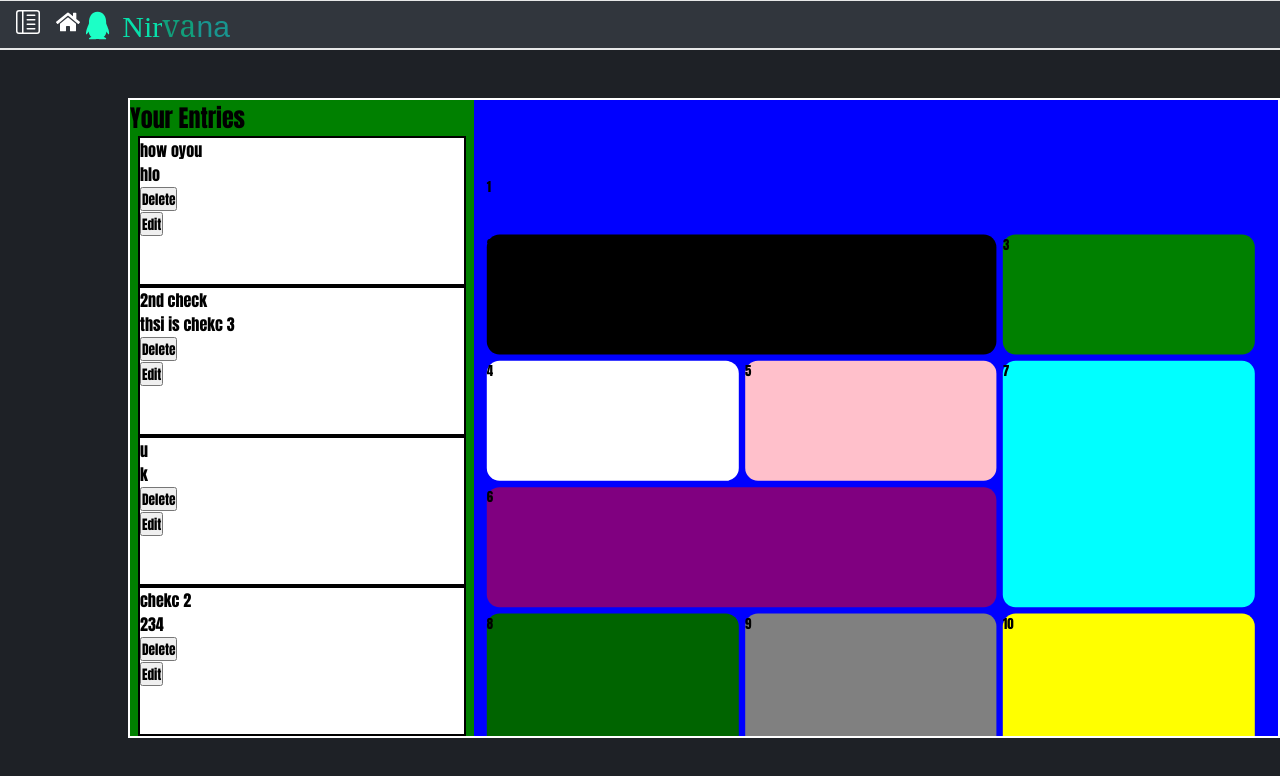
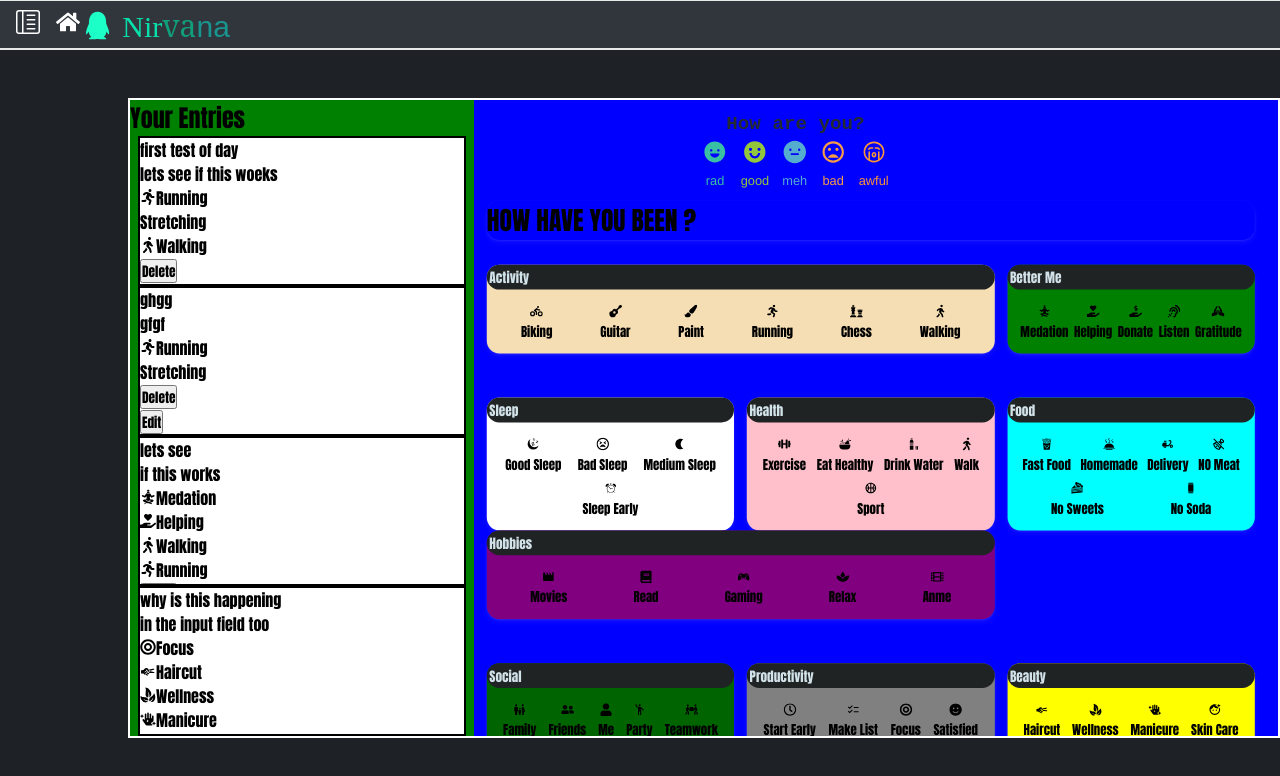
Before and after one commit to RishabhKumarDev/Nirvana, a React (Vite) app: page /history in a window 1280 px wide. Shown: the top 776 px of the page. Built offline with nearby package versions, Linux system fonts and the light colour scheme; data requests are answered from the project's data file.

Commit message:
most of the main logic is complete styling is needed after this commit i will be working on the emoji at top corner

```diff
--- a/data/db.json
+++ b/data/db.json
@@ -1,24 +1,68 @@
 {
   "notes": [
     {
-      "id": "2435",
-      "title": "how oyou",
-      "content": "hlo"
+      "id": "e76a",
+      "title": "first test of day",
+      "content": "lets see if this woeks",
+      "selectedEmojis": [
+        "Running",
+        "Stretching",
+        "Walking"
+      ]
     },
     {
-      "id": "4168",
-      "title": "2nd check",
-      "content": "thsi is chekc 3"
+      "id": "684a",
+      "title": "ghgg",
+      "content": "gfgf",
+      "selectedEmojis": [
+        "Running",
+        "Stretching"
+      ]
     },
     {
-      "id": "f49d",
-      "title": "u",
-      "content": "k"
+      "id": "fb4e",
+      "title": "lets see ",
+      "content": "if this works",
+      "selectedEmojis": [
+        "Medation",
+        "Helping",
+        "Walking",
+        "Running"
+      ]
     },
     {
-      "id": "7fb0",
-      "title": "chekc 2",
-      "content": "234"
+      "id": "00b8",
+      "title": "why is this happening ",
+      "content": "in the input field too",
+      "selectedEmojis": [
+        "Focus",
+        "Haircut",
+        "Wellness",
+        "Manicure",
+        "Skin Care",
+        "Start Early",
+        "Make List",
+        "Relax",
+        "Walking",
+        "Stretching",
+        "Eat Healthy",
+        "Drink Water",
+        "Read",
+        "Party",
+        "Friends"
+      ]
+    },
+    {
+      "id": "9e48",
+      "title": "great full",
+      "content": "i am great full for everything i have like head phone, scuty, laptop, house, book, body, hair, past experiences, existance it self.\n",
+      "selectedEmojis": [
+        "Medation",
+        "Medium Sleep",
+        "Relax",
+        "Progress",
+        "Skin Care"
+      ]
     }
   ]
 }
--- /dev/null
+++ b/src/components/IconsContainer.jsx
@@ -0,0 +1,142 @@
+// react-icons/fa
+import {
+     FaRunning, FaWalking, FaDumbbell,
+    FaBook, FaFilm, FaSpa, FaHandHoldingHeart, FaPrayingHands,
+    FaAssistiveListeningSystems, FaHandHoldingUsd, FaUserFriends, FaUser,
+    FaPeopleCarry,  FaRegClock, FaBullseye, FaSmile, FaBookOpen,
+    FaHandSparkles, FaRegTired , FaHeart, FaQuestion , FaChess ,FaBiking , FaGuitar , FaPaintBrush
+  } from "react-icons/fa";
+
+  // react-icons/md
+  import {
+    MdDeliveryDining, MdNightlight,
+    MdOutlineSportsBasketball, MdMovie,
+    MdFamilyRestroom,  MdEmojiPeople, MdOutlineTrackChanges, MdChecklist,
+    MdCelebration ,
+    MdFaceRetouchingNatural ,
+  } from "react-icons/md";
+
+  // react-icons/gi
+  import {
+    GiNightSleep, GiAlarmClock, GiFrenchFries, GiHotMeal, GiCakeSlice, GiSodaCan,
+    GiFruitBowl, GiWaterBottle, GiConsoleController,
+    GiMeditation,
+     GiScissors, GiThreeLeaves , GiIsland, GiHotSurface, GiVolcano,
+     GiWaterDrop, GiHeavyRain ,GiLotus , GiHelp
+  } from "react-icons/gi";
+
+  // react-icons/tb
+  import { TbCloudStorm, TbBalloon, TbMountain , TbMeatOff } from "react-icons/tb";
+
+
+
+export const iconCategory = [
+    {
+        category:"Activity",
+        emojis:[
+            {icon: <FaBiking/>, name:"Biking"},
+            {icon: <FaGuitar/>, name:"Guitar"},
+            {icon: <FaPaintBrush/>, name:"Paint"},
+            {icon: <FaRunning/>, name:"Running"},
+            {icon: <FaChess />, name:"Chess"},
+            {icon: <FaWalking/>, name:"Walking"}
+        ]
+
+    },{
+        category:"Better Me",
+        emojis:[
+            {icon:<GiMeditation/>,name:"Medation"},
+            {icon:<FaHandHoldingHeart/>,name:"Helping"},
+            {icon:<FaHandHoldingUsd/>,name:"Donate"},
+            {icon:<FaAssistiveListeningSystems/>,name:"Listen"},
+            {icon:<FaPrayingHands/>,name:"Gratitude"}
+
+        ]
+    },{
+        category:"Sleep",
+        emojis:[
+            {icon:<GiNightSleep /> ,name:"Good Sleep" },
+            {icon:<FaRegTired/>,name:"Bad Sleep"},
+            {icon:<MdNightlight/>,name:"Medium Sleep"},
+            {icon:<GiAlarmClock/>,name:"Sleep Early"}
+        ]
+    },{
+        category:"Health",
+        emojis:[
+            {icon:<FaDumbbell/>,name:"Exercise"},
+            {icon:<GiFruitBowl/>,name:"Eat Healthy"},
+            {icon:<GiWaterBottle/>,name:"Drink Water"},
+            {icon:<FaWalking/>,name:"Walk"},
+            {icon:<MdOutlineSportsBasketball/>,name:"Sport"}
+
+        ]
+    },{
+        category:"Hobbies",
+        emojis:[
+            {icon:<MdMovie/>,name:"Movies"},
+            {icon:<FaBook/>,name:"Read"},
+            {icon:<GiConsoleController/>,name:"Gaming"},
+            {icon:<FaSpa/>,name:"Relax"},
+            {icon:<FaFilm/>,name:"Anme"}
+        ]
+    },{
+        category:"Food",
+        emojis:[
+            {icon:<GiFrenchFries/>,name:"Fast Food"},
+            {icon:<GiHotMeal/>,name:"Homemade"},
+            {icon:<MdDeliveryDining/>,name:"Delivery"},
+            {icon:<TbMeatOff/>,name:"NO Meat"},
+            {icon:<GiCakeSlice/>,name:"No Sweets"},
+            {icon:<GiSodaCan/>,name:"No Soda"}
+        ]
+    },{
+        category:"Social",
+        emojis:[
+            {icon:<MdFamilyRestroom/>, name:"Family"},
+            {icon:<FaUserFriends/>,name:"Friends"},
+            {icon:<FaUser/>,name:"Me"},
+            {icon:<MdEmojiPeople/>,name:"Party"},
+            {icon:<FaPeopleCarry/>,name:"Teamwork"}
+
+        ]
+    },{
+        category:"Productivity",
+        emojis:[
+            {icon:<FaRegClock/>,name:"Start Early"},
+            {icon:<MdChecklist/>,name:"Make List"},
+            {icon:<FaBullseye/>,name:"Focus"},
+            {icon:<FaSmile/>,name:"Satisfied"},
+            {icon:<FaBookOpen/>,name:"Progress"},
+            {icon:<MdOutlineTrackChanges/>,name:"Growth"}
+        ]
+    },{
+        category:"Beauty",
+        emojis:[
+            {icon:<GiScissors/>,name:"Haircut"},
+            {icon:<GiThreeLeaves/>,name:"Wellness"},
+            {icon:<FaHandSparkles/>,name:"Manicure"},
+            {icon:<MdFaceRetouchingNatural/>,name:"Skin Care"},
+
+        ]
+    },{
+        category:"Emotion",
+        emojis:[
+            {icon:<TbBalloon  />,name:"Happy"},
+            {icon:<MdCelebration />,name:"Excited"},
+            {icon:<FaHeart />,name:"Grateful"},
+            {icon:<GiIsland />,name:"Relaxed"},
+            {icon:<GiLotus/>,name:"Content"},
+            {icon:<GiHotSurface />,name:"Tired"},
+            {icon:<FaQuestion />,name:"Unsure"},
+            {icon:<TbMountain />,name:"Bored"},
+            {icon:<TbCloudStorm />,name:"Anxious"},
+            {icon:<GiVolcano />,name:"Angry"},
+            {icon:<GiHeavyRain />,name:"Stressed"},
+            {icon:<GiThreeLeaves/>,name:"Sad"},
+            {icon:<GiHelp />,name:"Desperate"},
+
+        ]
+    }
+
+
+]
--- /dev/null
+++ b/src/components/InputEmojis.jsx
@@ -0,0 +1,46 @@
+import "../styles/InputEmojis.css";
+import { iconCategory } from "./IconsContainer";
+
+const InputEmojis = ({selectedEmojis,setSelectedEmojis}) => {
+
+
+   const toggleEmoji =(name)=>{
+
+       setSelectedEmojis((prev)=>
+       prev.includes(name) ? prev.filter((e) => e !== name) :[...prev,name]
+    );
+
+
+   }
+
+
+
+    return (
+        <>
+        {iconCategory.map((categoryObj,index) =>(
+            <div key={categoryObj.category}
+            className={`cd${index + 2}`}
+            >
+        <div className="emoji-title">{categoryObj.category}</div>
+
+        <div className="emojis-names-wrap">
+            {categoryObj.emojis.map((iconObj)=>(
+                <div
+                key={iconObj.name}
+                className={`emoji-name-container ${selectedEmojis.includes(iconObj.name)? "selected" : ""}`}
+                onClick = {() => toggleEmoji(iconObj.name)}
+                >
+                    <div className="input-emoji-wrap">{iconObj.icon}</div>
+                    <div className="input-emoji-name">{iconObj.name}</div>
+                </div>
+            ))}
+        </div>
+        </div>
+
+        ))}
+
+        </>
+     );
+}
+
+export default InputEmojis;
--- a/src/components/NotesContext.jsx
+++ b/src/components/NotesContext.jsx
@@ -7,6 +7,7 @@ export const NotesProvider = ({children}) => {
 
     const [notes,setNotes] = useState([]);
     const [noteInput,setNoteInput] = useState({title:"",content:""});
+    const [selectedEmojis,setSelectedEmojis] = useState([]);
 
 // fetch notes
 
@@ -23,10 +24,10 @@ export const NotesProvider = ({children}) => {
     //# leaves content as undefined.(reason for the errors displaying history and structure change is json server.)
     //# resolved this issue by passing two seperete value in saveNote() in InputPage.jsx;
 
-    const saveNote = async(title , content) =>{
+    const saveNote = async(title , content, selectedEmojis) =>{
         console.log('1');
 
-        const newNote = {id: noteInput.id,title,content}; // this create an object which check
+        const newNote = {id: noteInput.id,title,content,selectedEmojis}; // this create an object which check
         console.log(newNote.id);
 
         try {
@@ -37,7 +38,7 @@ export const NotesProvider = ({children}) => {
             }else{
            const res = await axios.post('http://localhost:5000/notes', newNote)
               setNotes( prevNotes => [...prevNotes,res.data]); // error was because react updates state asynchronously.to optimize.
-                            // this is functional state update which ensure state update instantly.
+                                                               // this is functional state update which ensure state update instantly.
               console.log('updated Notes',notes);
              console.log('saved note from api',res.data);
             }
@@ -58,9 +59,10 @@ export const NotesProvider = ({children}) => {
     // edit notes
     const handleEdit =(note) =>{
         setNoteInput(note);
+        setSelectedEmojis(note.selectedEmojis)
     }
     return (
-        <NotesContext.Provider value={{notes,saveNote,deleteNote,handleEdit,noteInput,setNoteInput }}>
+        <NotesContext.Provider value={{notes,saveNote,deleteNote,handleEdit,noteInput,setNoteInput,selectedEmojis,setSelectedEmojis }}>
             {children}
         </NotesContext.Provider>
      );
--- a/src/pages/HistoryPage.jsx
+++ b/src/pages/HistoryPage.jsx
@@ -1,9 +1,17 @@
 import "../styles/HistoryPage.css";
 import InputPage from "./InputPage";
 import { useNotes } from "../components/NotesContext";
-
+import { iconCategory } from "../components/IconsContainer";
 const HistoryPage = () => {
     const {notes,deleteNote,handleEdit} = useNotes();
+
+    const findIcon=(name)=>{
+        for(let category of iconCategory){
+            const emoji = category.emojis.find((e) => e.name === name);
+            if(emoji) return emoji.icon;
+        }
+        return null;
+    }
 
 //# the error is happening because the json structure got changed
 
@@ -20,8 +28,19 @@ const HistoryPage = () => {
                            <div className="one-history">
                              <div className="history-title">{note.title}</div>
                              <div className="history-content">{note.content}</div>
+                             <div className="history-emojis">
+                                {note.selectedEmojis.map(((name,i) =>{
+                                    return (
+                                    <div key={i} className="emoji-name-wrap-history">
+                                    <span  className="single-emoji-display">{findIcon(name)}</span>
+                                    <span className="single-name-display">{name}</span>
+                                    </div>
+                                )}))}
+                             </div>
                              <div className="delete-btn"><button onClick={()=>deleteNote(note.id)}>Delete</button></div>
                              <div className="edit-btn"><button onClick={() => handleEdit(note)}>Edit</button></div>
+
+                             {console.log(note)}
                             </div>
                         </li>
                     ))}
--- a/src/pages/InputPage.jsx
+++ b/src/pages/InputPage.jsx
@@ -1,44 +1,39 @@
+import EmotionsTracker from "../components/EmotionsTracker";
 import NotePad from "../components/NotePad";
 import { useNotes } from "../components/NotesContext";
 import SaveBtn from "../components/SaveBtn";
 import "../styles/InputPage.css";
-
+import InputEmojis from "../components/InputEmojis";
 const InputPage = () => {
 
-   const {saveNote,noteInput,setNoteInput} = useNotes();
-   // const [noteInput,setNoteInput] = useState({title:'',content:''});
-   // const {noteInput,setNoteInput} = useNoteInput();
+   const {saveNote,noteInput,setNoteInput,selectedEmojis,setSelectedEmojis} = useNotes();
 
    const saveInput = () =>{
       if(!noteInput.title.trim() || !noteInput.content.trim()){
          return;
      }
-      saveNote(noteInput.title, noteInput.content);
+      saveNote(noteInput.title, noteInput.content,selectedEmojis);
       setNoteInput({title:'',content:''});
+      setSelectedEmojis([]);
    }
 
     return (
+      <>
+      <div className="start-emotion">
+         <EmotionsTracker />
+      </div>
         <div className="input-wrap">
-           <div className="cd1">1</div>
-           <div className="cd2">2</div>
-           <div className="cd3">3</div>
-           <div className="cd4">4</div>
-           <div className="cd5">5</div>
-           <div className="cd6">6</div>
-           <div className="cd7">7</div>
-           <div className="cd8">8</div>
-           <div className="cd9">9</div>
-           <div className="cd10">10</div>
-           <div className="cd11">11</div>
+           <div className="cd1"> <h1>HOW HAVE YOU BEEN ?</h1></div>
+           <InputEmojis selectedEmojis={selectedEmojis} setSelectedEmojis={setSelectedEmojis} />
+
            <div className="cd12">
             <NotePad noteInput={noteInput} setNoteInput={setNoteInput} />
            </div>
            <div className="cd13">
             <SaveBtn onSave={saveInput} />
            </div>
-
-
         </div>
+        </>
      );
 }
 
--- /dev/null
+++ b/src/styles/InputEmojis.css
@@ -0,0 +1,47 @@
+.emoji-title{
+    width: 100%;
+    height: 20%;
+    display: flex;
+    align-items: center;
+    padding: 0.2rem;
+    border-radius: 1rem;
+    background-color: #202324;
+    color: #d1e2e8;
+    font-size: 104%;
+}
+.emojis-names-wrap{
+    padding: 1rem;
+    width: 100%;
+    min-height: 80%;
+    display: flex;
+    align-items: start;
+    flex-wrap: wrap;
+    /* justify-content: space-evenly; */
+    gap: 0.4rem;
+    min-height:  auto;
+    /* background-color: #111314; */
+}
+.emoji-name-container{
+    border-radius: 50%;
+    display:flex ;
+    flex-direction: column;
+    align-items: center;
+    justify-content: center;
+    width: fit-content;
+    height: fit-content;
+    flex-grow: 1;
+    transition: transform 0.3s ease ;
+}
+.emoji-name-container:hover {
+    transform: translateY(-0.1rem);
+}
+.selected{
+    background-color: red;
+}
+.input-emoji{
+    background-color: gray;
+    width: 2rem;
+    height: 2rem;
+    border-radius: 50%;
+    padding: 0.2rem;
+}
--- a/src/styles/InputPage.css
+++ b/src/styles/InputPage.css
@@ -1,11 +1,14 @@
 .input-wrap{
-    margin: 5em auto;
+    margin: 1em auto;
     width:75vw;
     height: 100%;
     display: grid;
     grid-template-rows: 4rem repeat(3 , 150px) 200px 180px 600px 50px;
+
     grid-template-columns: repeat(3,1fr);
-    gap: 0.5rem;
+    /* grid-auto-rows: auto; */
+    align-items: start;
+    gap: 1rem;
 }
 .cd12{
     grid-column: span 3;
@@ -13,11 +16,12 @@
     border-radius: 0;
 }
 .input-wrap > div{
+    /* min-height: 9rem; */
     border-radius: 1rem;
-    /* display: flex;
-    align-items: center;
-    justify-content: center; */
+    box-shadow: 0 4px 6px rgba(255, 255, 255, 0.05),
+    0 1px 3px rgba(255, 255, 255, 0.1); /* Softer, lower shadow */
 }
+
 
 .cd1{
     grid-column: span 3;
@@ -26,7 +30,7 @@
 }
 .cd2{
     grid-column: span 2;
-    background-color: black;
+    background-color: wheat;
 }
 .cd3{
     background-color: green;
--- a/src/styles/NotePad.css
+++ b/src/styles/NotePad.css
@@ -1,5 +1,5 @@
 .note-container{
-    height: 100%;
+    height: 600px;
     /* display: flex; */
     /* align-items: center; */
     /* justify-content: center; */
--- a/src/styles/SideBar.css
+++ b/src/styles/SideBar.css
@@ -11,7 +11,8 @@
 
 }
 .side-bar-shadow.open {
-  background: rgba(0, 0, 0, 0.5);
+  /* background: rgba(0, 0, 0, 0.5); */
+  background-color: rebeccapurple;
   opacity: 1;
   visibility: visible;
 }
```
Also changed, not shown: 2 other files (tests, documents, lock files or other folders).
